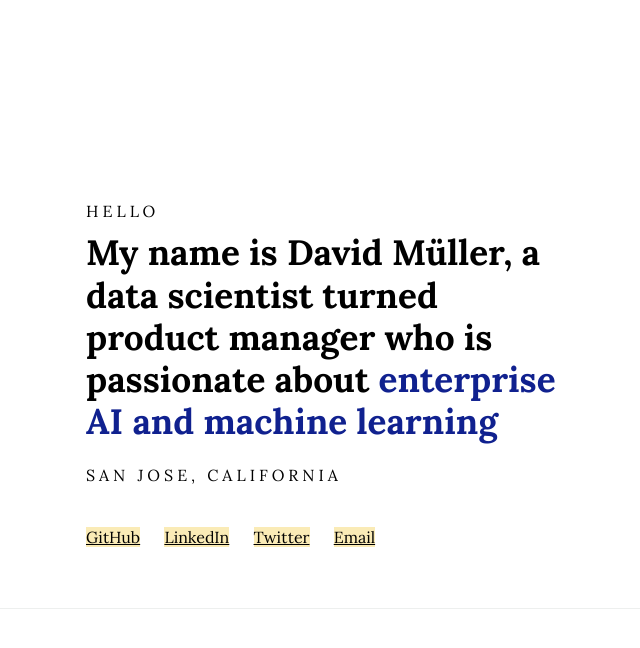
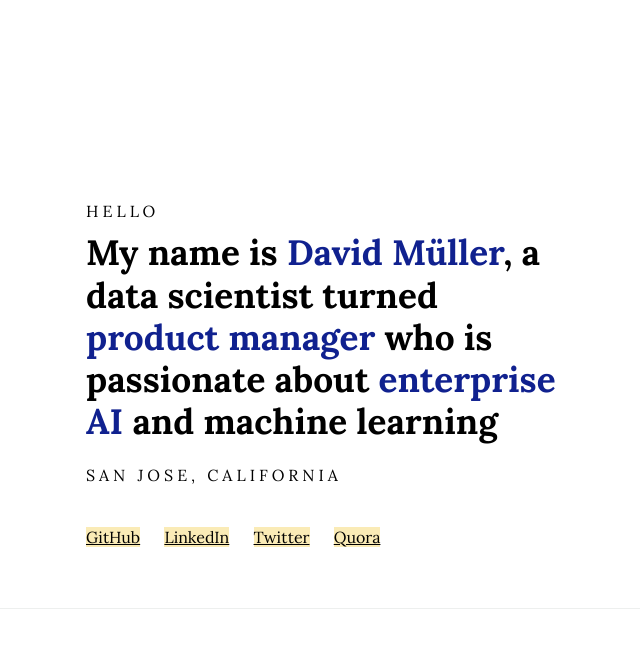
Before and after one commit to dvdmllr/dvdmllr.github.io, a Jekyll site: the page built from index.html, in a window 1280 px wide. Shown: the top 648 px of the page, without its empty margins (144-784 px from the left). Built offline with Jekyll 4.4.1, drawn with Linux system fonts in a browser that asks for light colours.

Commit message:
add quora profile link

```diff
--- a/_config.yml
+++ b/_config.yml
@@ -7,13 +7,11 @@ description: Jekyll Resume is a mega simple resume theme for Jekyll.
 baseurl: ""
 url: "http://davidm.de"
 name: David M&uuml;ller
-job: data scientist turned product manager
 location: San Jose, California
-languages: enterprise AI and machine learning
 twitter_username: davidm_ller
 github_username:  dvdmllr
 linkedin_username: dvdmllr
-email_address:
+quora_address: David-M%C3%BCller-1
 
 # Build settings
 markdown: kramdown
--- a/_includes/header.html
+++ b/_includes/header.html
@@ -2,16 +2,16 @@
     <div class="container">
         <div class="intro">
             <p class="intro__pre">Hello</p>
-            <p class="intro__main">My name is <span>{{ site.name }}</span>, a {{ site.job }} who is passionate about <span style="color: rgb(16, 33, 143)">{{ site.languages }}</span></p>
+            <p class="intro__main">My name is <span style="color: rgb(16, 33, 143)">{{ site.name }}</span>, a data scientist turned <span style="color: rgb(16, 33, 143)">product manager</span> who is passionate about <span style="color: rgb(16, 33, 143)">enterprise AI</span> and machine learning</span></p>
             <p class="intro__post">{{ site.location }}</p>
         </div>
 
-        {{ if site.github_username or site.linkedin_username or site.twitter_username or site.email_address }}
+        {{ if site.github_username or site.linkedin_username or site.twitter_username or site.quora_address }}
         <div class="social">
             {{ if site.github_username }}<a href="http://github.com/{{ site.github_username }}" target="_blank">GitHub</a>{{ endif }}
             {{ if site.linkedin_username }}<a href="http://linkedin.com/in/{{ site.linkedin_username }}" target="_blank">LinkedIn</a>{{ endif }}
             {{ if site.twitter_username }}<a href="http://twitter.com/{{ site.twitter_username }}" target="_blank">Twitter</a>{{ endif }}
-            {{ if site.email_address }}<a href="mailto:{{ site.email_address }}" target="_blank">Email</a>{{ endif }}
+            {{ if site.quora_address }}<a href="https://www.quora.com/profile/{{ site.quora_address }}" target="_blank">Quora</a>{{ endif }}
         </div>
         {{ endif }}
 
```
